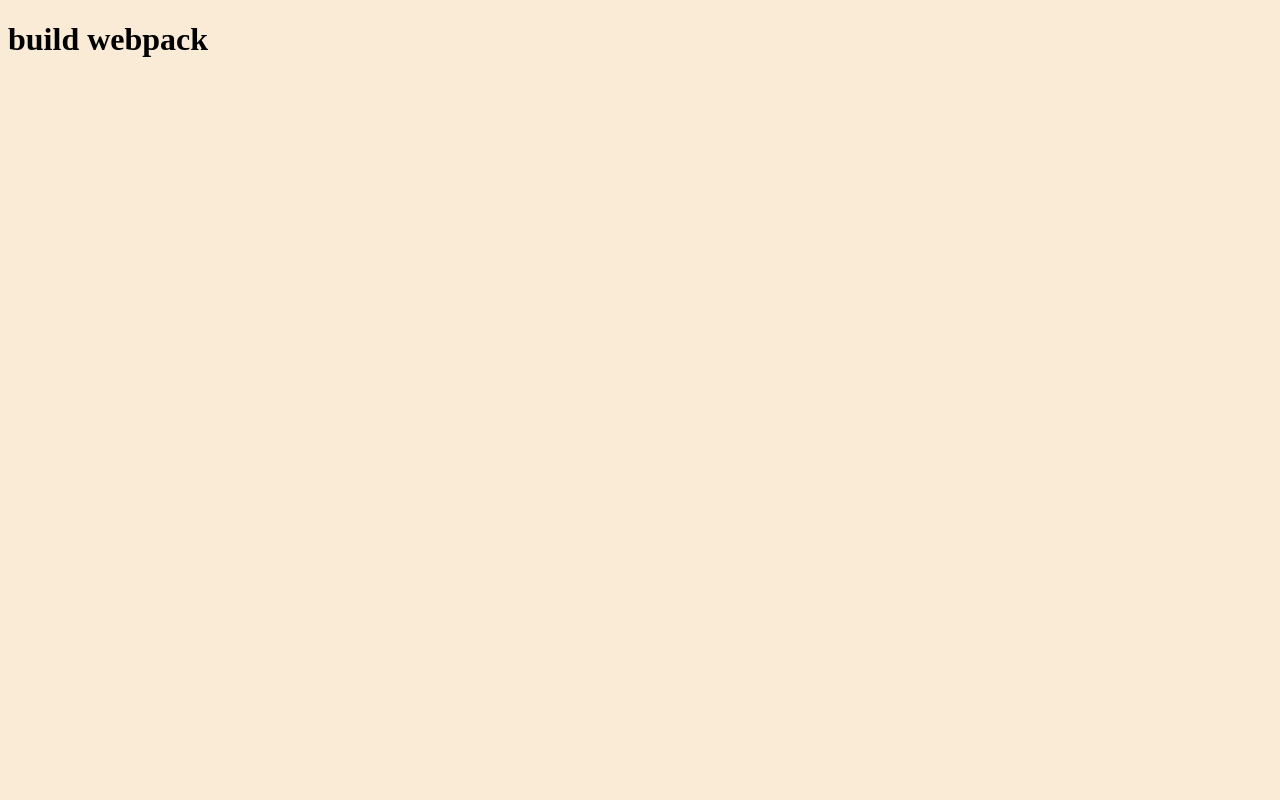
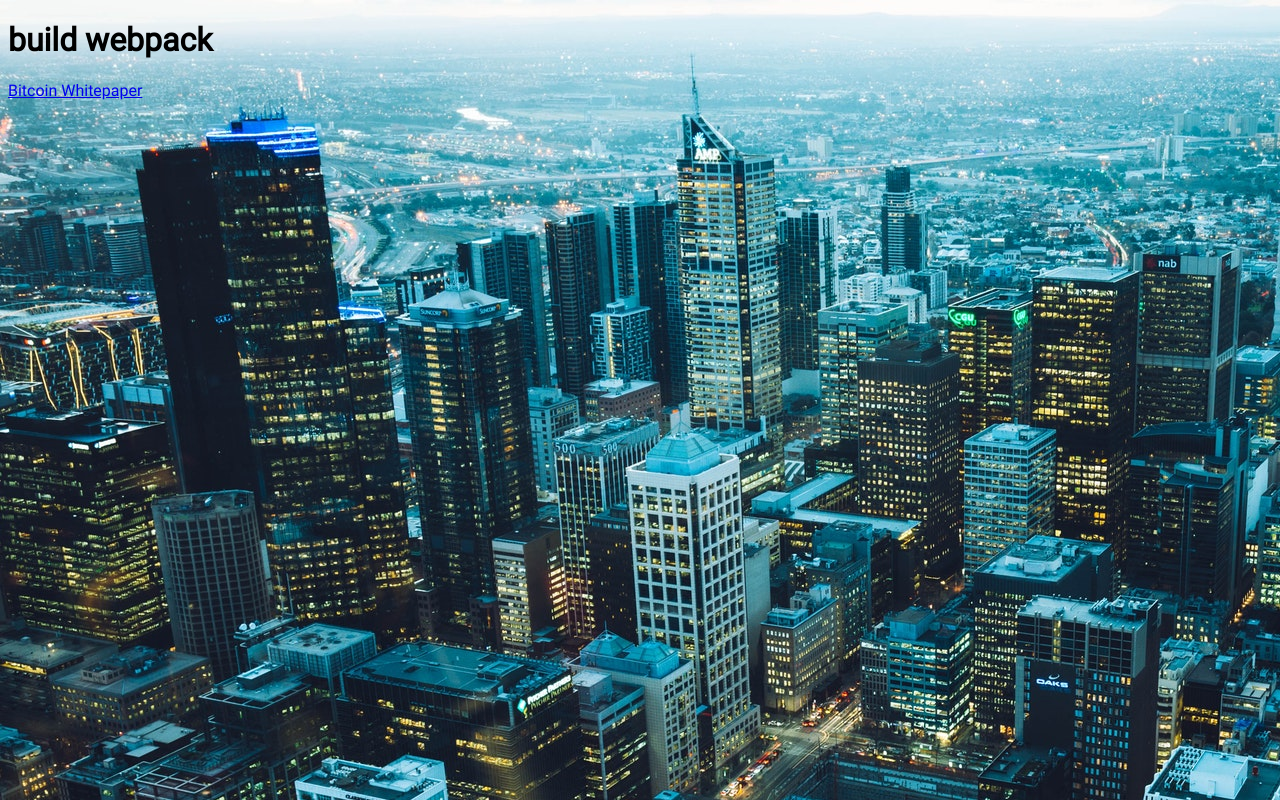
Before and after one commit to anhdobui/build-webpack, a website built with webpack: page src/template.html in a window 1280 px wide. Built offline with nearby package versions, Linux system fonts and the light colour scheme.

Commit message:
file-loader

```diff
--- /dev/null
+++ b/src/dom.js
@@ -0,0 +1,14 @@
+import wallpaper from './images/pexels-maxime-francis.jpg'
+import bitcoinWhitepaper from './pdfs/bitcoin.pdf'
+
+const domHandler = () => {
+  console.log(wallpaper)
+  console.log(bitcoinWhitepaper)
+  document.body.style.backgroundImage = `url(${wallpaper})`
+  const link = document.createElement('a')
+  link.href = bitcoinWhitepaper
+  link.textContent = 'Bitcoin Whitepaper'
+  document.body.appendChild(link)
+}
+
+export default domHandler
--- a/src/index.js
+++ b/src/index.js
@@ -1,9 +1,10 @@
 import 'core-js/modules/es.object.values'
 import 'core-js/modules/es.promise'
 import './styles/style.css'
+import domHandler from './dom'
 const sum = (num1,num2) => num1 + num2
 console.log(sum(100,10))
-
+domHandler()
 // ES6 Spread Operator
 const person = { name: 'Do' }
 const personClone = { ...person }
--- a/src/styles/style.css
+++ b/src/styles/style.css
@@ -1,3 +1,10 @@
-body{
+@font-face {
+    font-family: 'Roboto';
+    src: url('../fonts/Roboto-Regular.ttf') format('truetype');
+    font-weight: 400;
+  }
+
+body {
     background-color: antiquewhite;
+    font-family: 'Roboto', sans-serif;
 }
--- a/webpack.config.js
+++ b/webpack.config.js
@@ -46,6 +46,10 @@
                     ]
                   }
                 }
+              },
+              {
+                test: /\.(png|svg|jpg|jpeg|gif|pdf)$/i,
+                type: 'asset/resource'
               }
           ]
         },
```
Also changed, not shown: src/fonts/Roboto-Regular.ttf (added), src/images/pexels-maxime-francis.jpg (added), 1 other file.
